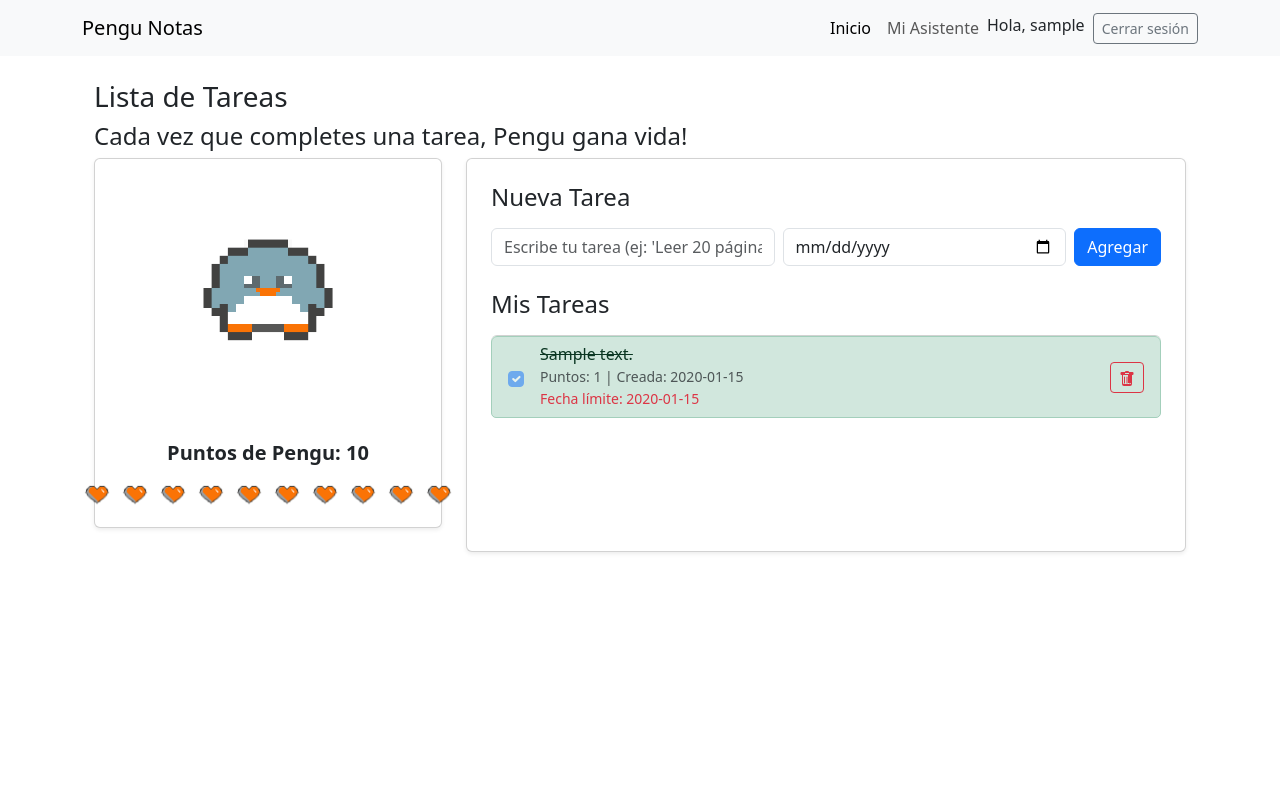
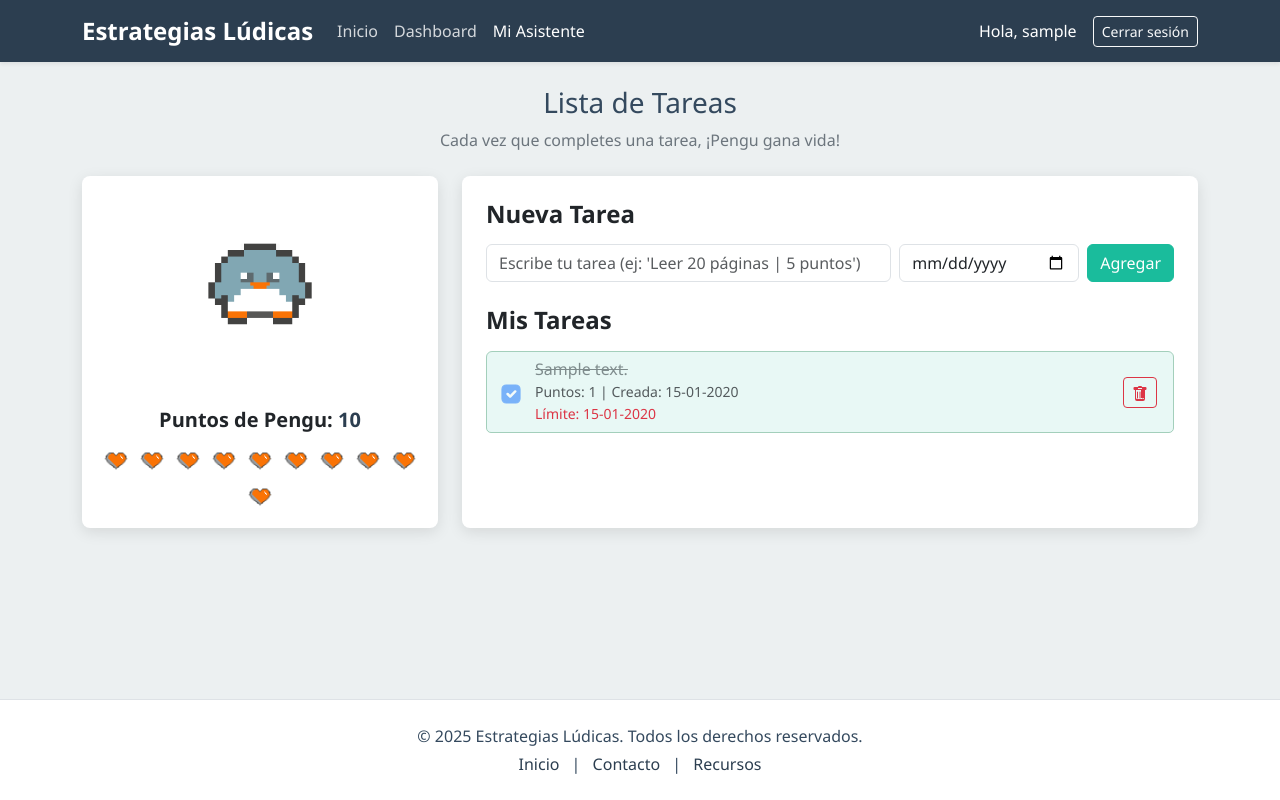
Before and after one commit to NicolasFleitas/My-Penguin, a Flask app: page /asistente in a window 1280 px wide. Run offline with Flask 3, Linux system fonts and the light colour scheme; the visitor is signed in with stand-in values (Sample User, id 1); tables that the repository leaves empty hold one stand-in row (values such as "Sample post").

Commit message:
Se realizaron cambios en los colores,tamaños y disposicion de menus

```diff
--- a/app.py
+++ b/app.py
@@ -16,16 +16,30 @@ def create_app():
         db.create_all()
 
     @app.route('/')
-    def index():
+    def home():
+        """
+        Ruta para la página de inicio pública.
+        No requiere que el usuario esté logueado.
+        """
+        return render_template('home.html')
+
+    @app.route('/dashboard')
+    def dashboard():
+        """
+        Ruta para el panel de control del usuario.
+        Requiere que el usuario esté logueado.
+        """
         if 'user_id' not in session:
-            flash('Debes iniciar sesión para acceder.', 'warning')
+            flash('Debes iniciar sesión para acceder al panel de control.', 'warning')
             return redirect(url_for('login'))
+
         user = User.query.get(session['user_id'])
         if not user:
             session.clear()
             flash('Cuenta no encontrada. Por favor inicia sesión de nuevo.', 'danger')
             return redirect(url_for('login'))
-        return render_template('index.html', user=user)
+
+        return render_template('dashboard.html', user=user)
 
     @app.route('/login', methods=['GET', 'POST'])
     def login():
@@ -41,7 +55,7 @@ def create_app():
                 session['user_id'] = user.id_user
                 session['username'] = user.username
                 flash(f'Bienvenido, {user.username}!', 'success')
-                return redirect(url_for('index'))
+                return redirect(url_for('dashboard'))
             else:
                 flash('Contraseña incorrecta. Inténtalo de nuevo.', 'danger')
                 return render_template('login.html', username=username)
--- a/static/style.css
+++ b/static/style.css
@@ -1,170 +1,144 @@
-body {
-  background-color: #ABE2F4 !important;
-  margin: 0; /* removes default body margin that can cause gaps */
-  min-height: 100vh; /* ensures body fills full viewport height */
+/*
+ * Archivo CSS mejorado para un diseño elegante y responsivo.
+ * Paleta de colores:
+ * - Primario (Azul Oscuro): #2c3e50
+ * - Acento (Verde Azulado): #1abc9c
+ * - Fondo Claro: #ecf0f1
+ * - Texto Principal: #34495e
+ * - Texto Secundario: #7f8c8d
+ */
+
+/* ====================
+ * Variables de Color y Estilos Globales
+ * ==================== */
+:root {
+  --primary-color: #2c3e50;
+  --accent-color: #1abc9c;
+  --light-bg: #ecf0f1;
+  --dark-text: #34495e;
+  --light-text: #ffffff;
+  --secondary-text: #7f8c8d;
+  --success-color: #2ecc71;
+  --danger-color: #e74c3c;
+  --shadow: 0 4px 15px rgba(0, 0, 0, 0.1);
+  --border-radius: 0.5rem;
 }
 
-main {
+body {
+  background-color: var(--light-bg);
+  color: var(--dark-text);
   display: flex;
-  gap: 40px;
-  align-items: flex-start;
-  background-color: #ABE2F4;
-  padding: 20px;
-  border-radius: 8px; /* optional, for nicer edges */
-  }
-  header {
+  flex-direction: column;
+  min-height: 100vh;
+  font-family: 'Segoe UI', Tahoma, Geneva, Verdana, sans-serif;
+}
 
-    background-color: #424241!important;
-  }
+.page-container {
+  flex-grow: 1;
+  padding-top: 1.5rem;
+  padding-bottom: 1.5rem;
+}
 
-  article {
-    flex: 2;
-    padding: 80px; /* adds breathing room inside the article */
-    line-height: 1.6; /* improves readability */
-    background-color:#ABE2F4; /* optional: keeps text area clean */
-    box-sizing: border-box;
-  }
-  article p {
-    margin-bottom: 1.2em;
-  }
+/* ====================
+ * Barra de Navegación
+ * ==================== */
+.navbar {
+  background-color: var(--primary-color);
+  box-shadow: var(--shadow);
+}
 
+.navbar-brand {
+  color: var(--light-text) !important;
+  font-weight: 700;
+}
 
-  aside {
-    flex: 1;
-    background-color:#ABE2F4;
-    padding: 50px;
-    box-sizing: border-box;
-  }
+.navbar-nav .nav-link {
+  color: rgba(255, 255, 255, 0.8);
+  transition: color 0.3s ease;
+}
 
-  aside img {
-    max-width: 100%;
-    height: auto;
-    display: block;
-    border-radius: 8px; /* optional for softer look */
-  }
+.navbar-nav .nav-link:hover,
+.navbar-nav .nav-link.active {
+  color: var(--light-text);
+  font-weight: 500;
+}
 
-  footer {
-    background-color: #424241; /* dark gray from palette */
-    color: #5D9F96;
-    padding: 20px;
-    text-align: center;
-    font-size: 0.9rem;
-  }
+/* ====================
+ * Botones y Formularios
+ * ==================== */
+.btn-primary {
+  background-color: var(--accent-color);
+  border-color: var(--accent-color);
+  transition: background-color 0.3s ease, border-color 0.3s ease;
+}
 
-  footer nav a {
-    color: #ABE2F4; /* light blue from palette */
-    text-decoration: none; /* removes underline */
-    margin: 0 8px;
-    transition: color 0.3s ease;
-  }
+.btn-primary:hover {
+  background-color: #16a085;
+  border-color: #16a085;
+}
 
-  footer nav a:hover {
-    color: #FA7305; /* orange accent */
-  }
-  /* Navbar background to match footer */
-.navbar {
-    background-color:#424241!important;
-  }
+.form-control:focus {
+  border-color: var(--accent-color);
+  box-shadow: 0 0 0 0.2rem rgba(26, 188, 156, 0.25);
+}
 
-  /* Navbar text color */
-  .navbar .nav-link {
-    color:#ABE2F4 !important; /* white default */
-    transition: color 0.3s ease;
-  }
+.card {
+  border: none;
+  border-radius: var(--border-radius);
+  box-shadow: var(--shadow);
+}
 
-  /* Hover color */
-  .navbar .nav-link:hover {
-    color: #FA7305 !important; /* orange from palette */
-  }
+/* ====================
+ * Página de Inicio (home.html)
+ * ==================== */
+.hero-section h1 {
+  color: var(--primary-color);
+}
 
-  .asistente-box {
-    background-color: #FA7305; /* teal from your palette */
-    color: black;
-    padding: 20px;
-    border-radius: 8px;
-    display: flex;
-    flex-direction: column; /* stack text and button */
-    align-items: center; /* center horizontally */
-    text-align: center; /* center text */
-    gap: 15px;
-  }
+.cta-section {
+  background-color: white;
+  border: 1px solid #dee2e6;
+}
 
-  .asistente-box button {
-    background-color: black; /* orange accent */
-    color:white;
-    border: none;
-    padding: 10px 20px;
-    border-radius: 6px;
-    cursor: pointer;
-    font-weight: bold;
-    transition: background-color 0.3s ease;
-  }
+/* ====================
+ * Asistente de Tareas (asistente.html)
+ * ==================== */
+#puntos-mascota {
+  color: var(--primary-color);
+  font-weight: 700;
+}
 
-  .asistente-box button:hover {
-    background-color:black; /* light blue */
-    color: #ABE2F4; /* dark text for contrast */
-  }
-  #inputMessage {
-    max-width: 500px;
-    margin: 20px auto;
-    padding: 10px;
-    background: #424241 ;
-    color: #ABE2F4; /* This makes typed text blue */
-  }
-  #inputMessage::placeholder {
-    color: #ABE2F4;
-  }
+.heart-icon {
+  height: 28px;
+  width: auto;
+  transition: transform 0.3s ease;
+}
 
+.heart-icon:hover {
+    transform: scale(1.2);
+}
 
-  #messagesContainer {
-    max-width: 500px;
-    margin: 20px auto;
-    padding: 10px;
-    background: transparent;
-    border-radius: 8px;
+.list-group-item.list-group-item-success {
+    background-color: #e8f8f5;
+}
 
-    transition: background-color 0.3s ease;
-  }
+.list-group-item h6.text-decoration-line-through {
+    color: var(--secondary-text);
+}
 
-  /* When it has child elements (messages), apply background */
-  #messagesContainer:not(:empty) {
-    background: #81a7b3;
-  }
+/* ====================
+ * Footer
+ * ==================== */
+footer.bg-light {
+  background-color: #ffffff !important;
+  border-top: 1px solid #dee2e6;
+}
 
+footer a {
+  color: var(--primary-color);
+  transition: color 0.3s ease;
+}
 
-  #messagesContainer p {
-    margin: 10px 0 5px 0;
-    color: #333;
-    font-size: 16px;
-  }
-
-  #messagesContainer img {
-    max-width: 100%;
-    height: auto;
-    display: block;
-    margin-bottom: 15px;
-    border-radius: 6px;
-    box-shadow: 0 1px 4px rgba(0,0,0,0.1);
-  }
-
-  #heartscontainers img {
-    display: inline-block;  /* or 'inline' */
-    margin-right: 8px;      /* space between hearts */
-    vertical-align: middle; /* aligns them nicely */
-  }
-
-  .content-area {
-    background-color: #ABE2F4;
-    padding: 4%;
-    border-radius: 8px;
-    padding-left: 20px;  /* match the horizontal spacing of the boxes */
-    padding-right: 20px;
-  }
-
-
-
-
-  /* * {
-    outline: 1px solid red !important;
-  }
-   */
+footer a:hover {
+  color: var(--accent-color);
+}
--- a/templates/asistente.html
+++ b/templates/asistente.html
@@ -3,57 +3,54 @@
 {% block title %}Asistente de Tareas{% endblock %}
 
 {% block content %}
-<main class="container my-4">
-  <div class="row">
+<main>
+  <div class="text-center mb-4">
     <h3>Lista de Tareas</h3>
-    <h4>Cada vez que completes una tarea, Pengu gana vida!</h4>
+    <p class="text-secondary">Cada vez que completes una tarea, ¡Pengu gana vida!</p>
+  </div>
 
-    <aside class="col-12 col-md-4 mb-4">
-      <div class="card shadow-sm p-3 h-100 d-flex flex-column align-items-center justify-content-center">
-        <img src="{{ url_for('static', filename='bigpengu.png') }}" alt="pinguino" class="img-fluid mb-3" style="max-height: 250px;" />
+  <div class="row g-4">
+    <aside class="col-12 col-md-4">
+      <div class="card p-3 h-100 d-flex flex-column align-items-center justify-content-center text-center">
+        <img src="{{ url_for('static', filename='bigpengu.png') }}" alt="Mascota Pengu" class="img-fluid mb-3" style="max-height: 200px;" />
         <h5 class="fw-bold">Puntos de Pengu: <span id="puntos-mascota">{{ mascota.puntos_totales }}</span></h5>
-        <div id="hearts-container" class="d-flex gap-2 mt-2">
+        <div id="hearts-container" class="d-flex flex-wrap justify-content-center gap-2 mt-2">
             {% for i in range(mascota.puntos_totales) %}
-                <img src="{{ url_for('static', filename='hearts.png') }}" alt="corazón" class="heart-icon" style="max-height: 30px;">
+                <img src="{{ url_for('static', filename='hearts.png') }}" alt="corazón" class="heart-icon">
             {% endfor %}
         </div>
       </div>
     </aside>
 
-    <div class="content-area col-12 col-md-8">
-      <div class="card shadow-sm p-4 h-100 d-flex flex-column">
-        <!-- Formulario para agregar tarea -->
-        <h4 class="mb-3">Nueva Tarea</h4>
+    <div class="col-12 col-md-8">
+      <div class="card p-4 h-100">
+        <h4 class="mb-3 fw-bold">Nueva Tarea</h4>
         <form id="taskForm" class="d-flex flex-column flex-md-row gap-2 mb-4">
-          <input type="text" id="inputMessage" placeholder="Escribe tu tarea (ej: 'Leer 20 páginas' | 5 puntos)" class="form-control flex-grow-1" required />
-          <input type="date" id="inputDate" class="form-control" />
+          <input type="text" id="inputMessage" placeholder="Escribe tu tarea (ej: 'Leer 20 páginas | 5 puntos')" class="form-control flex-grow-1" required />
+          <input type="date" id="inputDate" class="form-control" style="max-width: 180px;" />
           <button type="submit" class="btn btn-primary">Agregar</button>
         </form>
 
-        <!-- Lista de tareas -->
-        <h4 class="mb-3">Mis Tareas</h4>
+        <h4 class="mb-3 fw-bold">Mis Tareas</h4>
         <div id="messagesContainer" class="list-group">
           {% for tarea in tareas %}
             <div class="list-group-item d-flex align-items-center justify-content-between {% if tarea.estado %}list-group-item-success{% endif %}">
               <div class="d-flex align-items-center">
-                <input type="checkbox" class="form-check-input me-3" {% if tarea.estado %}checked disabled{% endif %} onclick="completarTarea({{ tarea.id_tarea }})">
+                <input type="checkbox" class="form-check-input me-3" style="transform: scale(1.2);" {% if tarea.estado %}checked disabled{% endif %} onclick="completarTarea({{ tarea.id_tarea }})">
                 <div>
                   <h6 class="mb-0 {% if tarea.estado %}text-decoration-line-through{% endif %}">{{ tarea.descripcion_tarea }}</h6>
-                  <small class="text-muted">Puntos: {{ tarea.puntos_tarea }} | Creada: {{ tarea.fecha_creacion }}</small>
+                  <small class="text-muted">Puntos: {{ tarea.puntos_tarea }} | Creada: {{ tarea.fecha_creacion.strftime('%d-%m-%Y') }}</small>
                   {% if tarea.fecha_limite %}
-                    <small class="text-danger d-block">Fecha límite: {{ tarea.fecha_limite }}</small>
+                    <small class="text-danger d-block">Límite: {{ tarea.fecha_limite.strftime('%d-%m-%Y') }}</small>
                   {% endif %}
                 </div>
               </div>
               <button class="btn btn-sm btn-outline-danger" onclick="eliminarTarea({{ tarea.id_tarea }})">
-                <svg xmlns="http://www.w3.org/2000/svg" width="16" height="16" fill="currentColor" class="bi bi-trash" viewBox="0 0 16 16">
-                  <path d="M5.5 5.5A.5.5 0 0 1 6 6v6a.5.5 0 0 1-1 0V6a.5.5 0 0 1 .5-.5zm2.5 0a.5.5 0 0 1 .5.5v6a.5.5 0 0 1-1 0V6a.5.5 0 0 1 .5-.5zm3 .5a.5.5 0 0 0-1 0v6a.5.5 0 0 0 1 0V6z"/>
-                  <path d="M14.5 3a1 1 0 0 1-1 1H13v9a2 2 0 0 1-2 2H5a2 2 0 0 1-2-2V4h-.5a1 1 0 0 1-1-1V2a1 1 0 0 1 1-1H6a1 1 0 0 1 1-1h2a1 1 0 0 1 1 1h3.5a1 1 0 0 1 1 1v1zM6 2v1h4V2H6zm3 10V4H4v8a1 1 0 0 0 1 1h6a1 1 0 0 0 1-1z"/>
-                </svg>
+                <svg xmlns="http://www.w3.org/2000/svg" width="16" height="16" fill="currentColor" class="bi bi-trash" viewBox="0 0 16 16"><path d="M5.5 5.5A.5.5 0 0 1 6 6v6a.5.5 0 0 1-1 0V6a.5.5 0 0 1 .5-.5zm2.5 0a.5.5 0 0 1 .5.5v6a.5.5 0 0 1-1 0V6a.5.5 0 0 1 .5-.5zm3 .5a.5.5 0 0 0-1 0v6a.5.5 0 0 0 1 0V6z"/><path d="M14.5 3a1 1 0 0 1-1 1H13v9a2 2 0 0 1-2 2H5a2 2 0 0 1-2-2V4h-.5a1 1 0 0 1-1-1V2a1 1 0 0 1 1-1H6a1 1 0 0 1 1-1h2a1 1 0 0 1 1 1h3.5a1 1 0 0 1 1 1v1zM6 2v1h4V2H6zm3 10V4H4v8a1 1 0 0 0 1 1h6a1 1 0 0 0 1-1z"/></svg>
               </button>
             </div>
           {% else %}
-            <p class="text-center text-muted">¡Parece que no tienes tareas! Agrega una para empezar.</p>
+            <p class="text-center text-muted mt-3">¡No tienes tareas pendientes! Agrega una para empezar.</p>
           {% endfor %}
         </div>
       </div>
@@ -63,8 +60,9 @@
 {% endblock %}
 
 {% block scripts %}
+{{ super() }}
 <script>
-  // Script para manejar la lógica del frontend
+
   const taskForm = document.getElementById('taskForm');
   const inputMessage = document.getElementById('inputMessage');
   const inputDate = document.getElementById('inputDate');
@@ -90,9 +88,7 @@
     try {
         const response = await fetch('/tareas/agregar', {
             method: 'POST',
-            headers: {
-                'Content-Type': 'application/json',
-            },
+            headers: { 'Content-Type': 'application/json' },
             body: JSON.stringify({
                 descripcion: descripcion,
                 puntos: puntos,
@@ -102,114 +98,37 @@
 
         const result = await response.json();
         if (result.success) {
-            // Recargar la página para ver la tarea añadida
             window.location.reload();
         } else {
-            // Reemplazar alert() con un mensaje en la interfaz
-            const messagesContainer = document.getElementById('messagesContainer');
-            messagesContainer.insertAdjacentHTML('beforebegin', `
-              <div class="alert alert-danger alert-dismissible fade show" role="alert">
-                ${result.message}
-                <button type="button" class="btn-close" data-bs-dismiss="alert"></button>
-              </div>
-            `);
+            // Manejo de errores
         }
     } catch (error) {
         console.error('Error al agregar tarea:', error);
-        // Reemplazar alert() con un mensaje en la interfaz
-        const messagesContainer = document.getElementById('messagesContainer');
-        messagesContainer.insertAdjacentHTML('beforebegin', `
-          <div class="alert alert-danger alert-dismissible fade show" role="alert">
-            Hubo un error al agregar la tarea.
-            <button type="button" class="btn-close" data-bs-dismiss="alert"></button>
-          </div>
-        `);
     }
   });
 
   async function completarTarea(id) {
     try {
-      const response = await fetch(`/tareas/completar/${id}`, {
-        method: 'POST',
-        headers: {
-          'Content-Type': 'application/json',
-        },
-      });
-
+      const response = await fetch(`/tareas/completar/${id}`, { method: 'POST' });
       const result = await response.json();
       if (result.success) {
-        // Actualizar la interfaz sin recargar
-        const listItem = document.querySelector(`[onclick="completarTarea(${id})"]`).closest('.list-group-item');
-        listItem.classList.add('list-group-item-success');
-        listItem.querySelector('input[type="checkbox"]').checked = true;
-        listItem.querySelector('input[type="checkbox"]').disabled = true;
-        listItem.querySelector('h6').classList.add('text-decoration-line-through');
-
-        // Actualizar puntos de la mascota
-        puntosMascotaSpan.textContent = result.puntos_mascota;
-
-        // Agregar un corazón a la mascota
-        const newHeart = document.createElement('img');
-        newHeart.src = "{{ url_for('static', filename='hearts.png') }}";
-        newHeart.alt = "corazón";
-        newHeart.classList.add('heart-icon');
-        heartsContainer.appendChild(newHeart);
-
-      } else {
-        // Reemplazar alert() con un mensaje en la interfaz
-        const messagesContainer = document.getElementById('messagesContainer');
-        messagesContainer.insertAdjacentHTML('beforebegin', `
-          <div class="alert alert-warning alert-dismissible fade show" role="alert">
-            ${result.message}
-            <button type="button" class="btn-close" data-bs-dismiss="alert"></button>
-          </div>
-        `);
+        window.location.reload(); // Recargar para simplificar, o actualizar dinámicamente
       }
     } catch (error) {
-      console.error('Error al completar tarea:', error);
-      // Reemplazar alert() con un mensaje en la interfaz
-      const messagesContainer = document.getElementById('messagesContainer');
-      messagesContainer.insertAdjacentHTML('beforebegin', `
-        <div class="alert alert-danger alert-dismissible fade show" role="alert">
-          Hubo un error al completar la tarea.
-          <button type="button" class="btn-close" data-bs-dismiss="alert"></button>
-        </div>
-      `);
+        console.error('Error al completar tarea:', error);
     }
   }
 
   async function eliminarTarea(id) {
-    // Reemplazar confirm() con un modal de confirmación en la interfaz
     if (confirm('¿Estás seguro de que quieres eliminar esta tarea?')) {
       try {
-        const response = await fetch(`/tareas/eliminar/${id}`, {
-          method: 'DELETE',
-        });
-
+        const response = await fetch(`/tareas/eliminar/${id}`, { method: 'DELETE' });
         const result = await response.json();
         if (result.success) {
-          // Eliminar el elemento de la lista sin recargar
-          document.querySelector(`[onclick="eliminarTarea(${id})"]`).closest('.list-group-item').remove();
-        } else {
-          // Reemplazar alert() con un mensaje en la interfaz
-          const messagesContainer = document.getElementById('messagesContainer');
-          messagesContainer.insertAdjacentHTML('beforebegin', `
-            <div class="alert alert-warning alert-dismissible fade show" role="alert">
-              ${result.message}
-              <button type="button" class="btn-close" data-bs-dismiss="alert"></button>
-            </div>
-          `);
+            window.location.reload();
         }
       } catch (error) {
         console.error('Error al eliminar tarea:', error);
-        // Reemplazar alert() con un mensaje en la interfaz
-        const messagesContainer = document.getElementById('messagesContainer');
-        messagesContainer.insertAdjacentHTML('beforebegin', `
-          <div class="alert alert-danger alert-dismissible fade show" role="alert">
-            Hubo un error al eliminar la tarea.
-            <button type="button" class="btn-close" data-bs-dismiss="alert"></button>
-          </div>
-        `);
       }
     }
   }
--- a/templates/base.html
+++ b/templates/base.html
@@ -3,38 +3,45 @@
   <head>
     <meta charset="utf-8" />
     <meta name="viewport" content="width=device-width, initial-scale=1" />
-    <title>{% block title %}Pengu-Lovers{% endblock %}</title>
+    <title>{% block title %}Mi App{% endblock %}</title>
     <link href="https://cdn.jsdelivr.net/npm/bootstrap@5.3.2/dist/css/bootstrap.min.css" rel="stylesheet">
+    <link rel="stylesheet" href="{{ url_for('static', filename='style.css') }}">
   </head>
-  <body>
-    <nav class="navbar navbar-expand-lg navbar-light bg-light mb-4">
+  <body class="d-flex flex-column min-vh-100">
+    <nav class="navbar navbar-expand-lg navbar-dark shadow-sm">
       <div class="container">
-        <a class="navbar-brand" href="{{ url_for('index') }}">Pengu Notas</a>
-        <div class="d-flex align-items-center">
-          <!-- Botones de navegación adicionales -->
+        <a class="navbar-brand fs-4" href="{{ url_for('home') }}">Estrategias Lúdicas</a>
+        <button class="navbar-toggler" type="button" data-bs-toggle="collapse" data-bs-target="#navbarNavAltMarkup" aria-controls="navbarNavAltMarkup" aria-expanded="false" aria-label="Toggle navigation">
+          <span class="navbar-toggler-icon"></span>
+        </button>
+        <div class="collapse navbar-collapse" id="navbarNavAltMarkup">
           <ul class="navbar-nav me-auto mb-2 mb-lg-0">
             <li class="nav-item">
-              <a class="nav-link active" aria-current="page" href="{{ url_for('index') }}">Inicio</a>
+              <a class="nav-link {% if request.endpoint == 'home' %}active{% endif %}" href="{{ url_for('home') }}">Inicio</a>
+            </li>
+            {% if session.get('user_id') %}
+            <li class="nav-item">
+              <a class="nav-link {% if request.endpoint == 'dashboard' %}active{% endif %}" href="{{ url_for('dashboard') }}">Dashboard</a>
             </li>
             <li class="nav-item">
-              <a class="nav-link" href="{{ url_for('asistente') }}">Mi Asistente</a>
+              <a class="nav-link {% if request.endpoint == 'asistente' %}active{% endif %}" href="{{ url_for('asistente') }}">Mi Asistente</a>
             </li>
+            {% endif %}
           </ul>
-
-          <!-- Contenido de usuario -->
-          <div class="d-flex">
+          <div class="d-flex align-items-center gap-2">
             {% if session.get('user_id') %}
-              <span class="me-2">Hola, {{ session.get('username') }}</span>
-              <a class="btn btn-outline-secondary btn-sm" href="{{ url_for('logout') }}">Cerrar sesión</a>
+              <span class="navbar-text text-white me-2">Hola, {{ session.get('username') }}</span>
+              <a class="btn btn-outline-light btn-sm" href="{{ url_for('logout') }}">Cerrar sesión</a>
             {% else %}
-              <a class="btn btn-primary btn-sm me-2" href="{{ url_for('login') }}">Iniciar sesión</a>
-              <a class="btn btn-outline-primary btn-sm" href="{{ url_for('register') }}">Registrarse</a>
+              <a class="btn btn-light btn-sm" href="{{ url_for('login') }}">Iniciar sesión</a>
+              <a class="btn btn-outline-light btn-sm" href="{{ url_for('register') }}">Registrarse</a>
             {% endif %}
           </div>
         </div>
       </div>
     </nav>
-    <div class="container">
+
+    <div class="container page-container">
       {% with messages = get_flashed_messages(with_categories=true) %}
         {% if messages %}
           {% for category, msg in messages %}
@@ -47,6 +54,18 @@
       {% endwith %}
       {% block content %}{% endblock %}
     </div>
+
+    <footer class="bg-light text-center py-4 mt-auto">
+      <div class="container">
+        <p class="mb-1">&copy; 2025 Estrategias Lúdicas. Todos los derechos reservados.</p>
+        <nav>
+          <a href="#" class="text-decoration-none mx-2">Inicio</a> |
+          <a href="#" class="text-decoration-none mx-2">Contacto</a> |
+          <a href="#" class="text-decoration-none mx-2">Recursos</a>
+        </nav>
+      </div>
+    </footer>
+
     <script src="https://cdn.jsdelivr.net/npm/bootstrap@5.3.2/dist/js/bootstrap.bundle.min.js"></script>
     {% block scripts %}{% endblock %}
   </body>
```
Also changed, not shown: templates/dashboard.html (added, +13 -0 lines), templates/home.html (added, +39 -0 lines), templates/index.html (deleted, +0 -10 lines).
